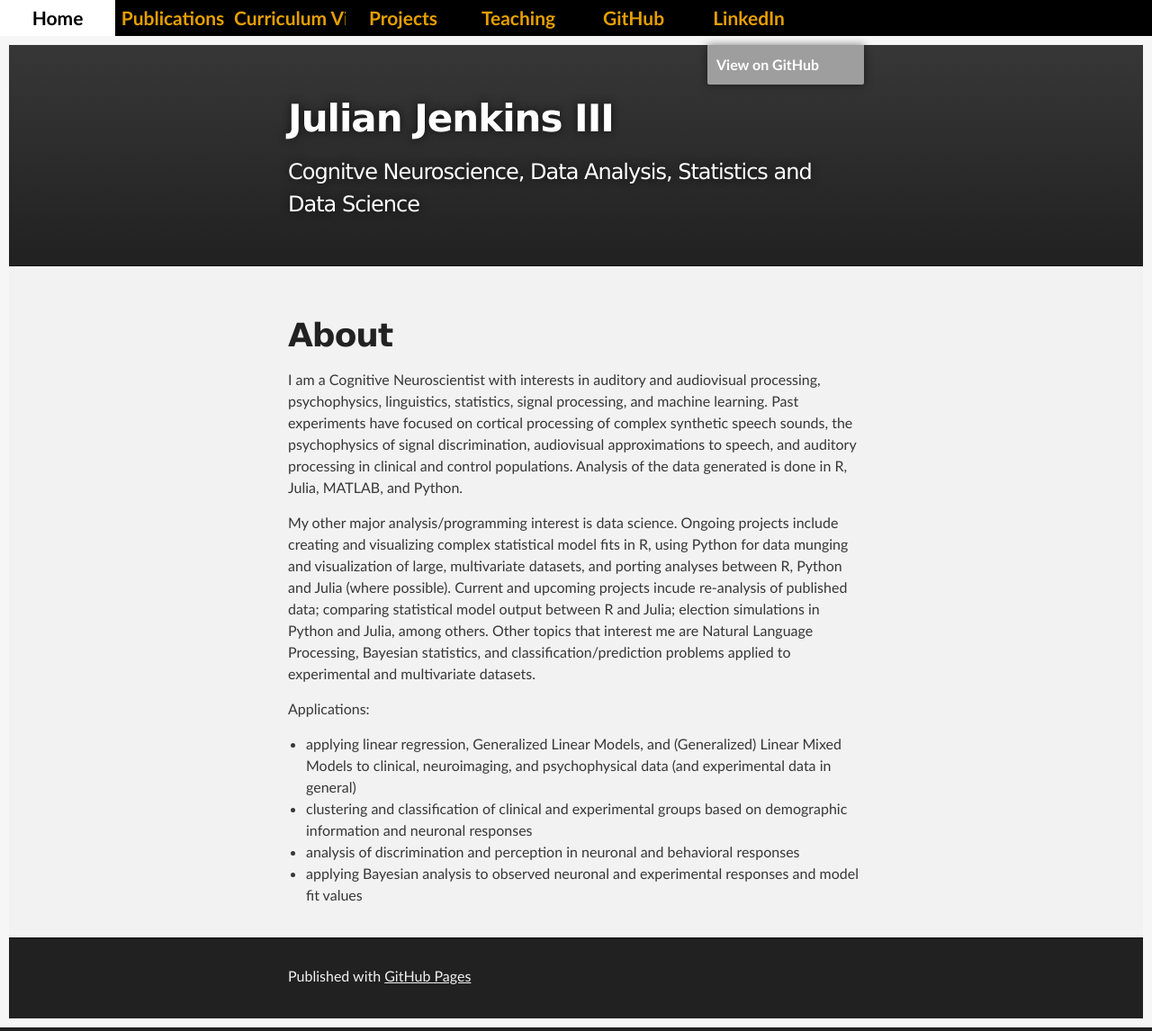
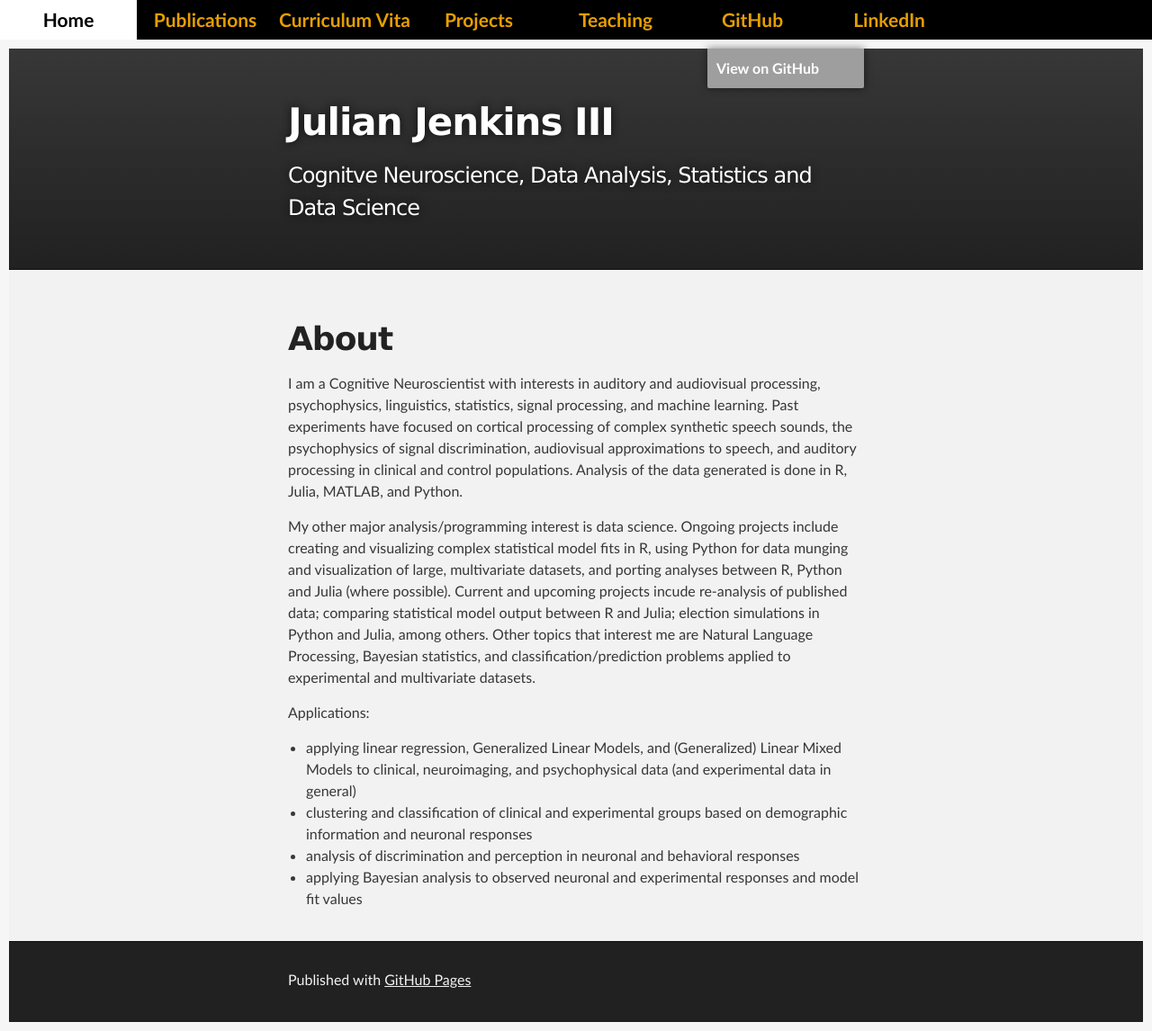
Before and after one commit to julian3rd/julian3rd.github.io, a Jekyll site: the page built from index.html, in a window 1280 px wide. Shown: the whole page at 90% size. Built offline with Jekyll 4.4.1, drawn with Linux system fonts in a browser that asks for light colours; Markdown is read by kramdown in place of the engine named in the settings; grey boxes are pictures that could not be loaded.

Commit message:
updated navigation

```diff
--- a/_includes/page-style.html
+++ b/_includes/page-style.html
@@ -17,6 +17,8 @@
     text-align: center;
     text-transform: capitalize;
     -webkit-font-smoothing: antialiased;
+    white-space: nowrap;
+    overflow: hidden;
 }
 
 #nav ul {
@@ -32,12 +34,12 @@
 
 #nav a:link, a:visited {
     display: block;
-    width: 120px;
+    width: 140px;
     font-weight: bold;
     color:#E69F00;
     background-color:black;
     text-align: center;
-    padding: 4px;
+    padding: 6px;
     text-decoration: none;
     text-transform: capitalize;
     -webkit-font-smoothing: antialiased;
@@ -65,7 +67,7 @@
    <ul>
     <span class="title"><li><a href="/index.html">Home</a></li></span>
   <span class="title"><li><a href="/publication-home.html" title="Publications">Publications</a></li></span>
-  <span style="white-space:nowrap;" class="title"><li><a href="/curriculum-vitae.html" title="Curriculum Vitae">Curriculum Vitae</a></li></span>
+  <span class="title"><li><a href="/curriculum-vitae.html" title="Curriculum Vitae">Curriculum Vitae</a></li></span>
   <span class="title"><li><a href="/project-list.html" title="Projects">Projects</a></li></span>
   <span class="title"><li><a href="/teaching.html" title="Teaching">Teaching</a></li></span>
   <span class="title"><li><a href="https://github.com/julian3rd">GitHub</a></li></span>
```
Also changed, not shown: 3 other files.
